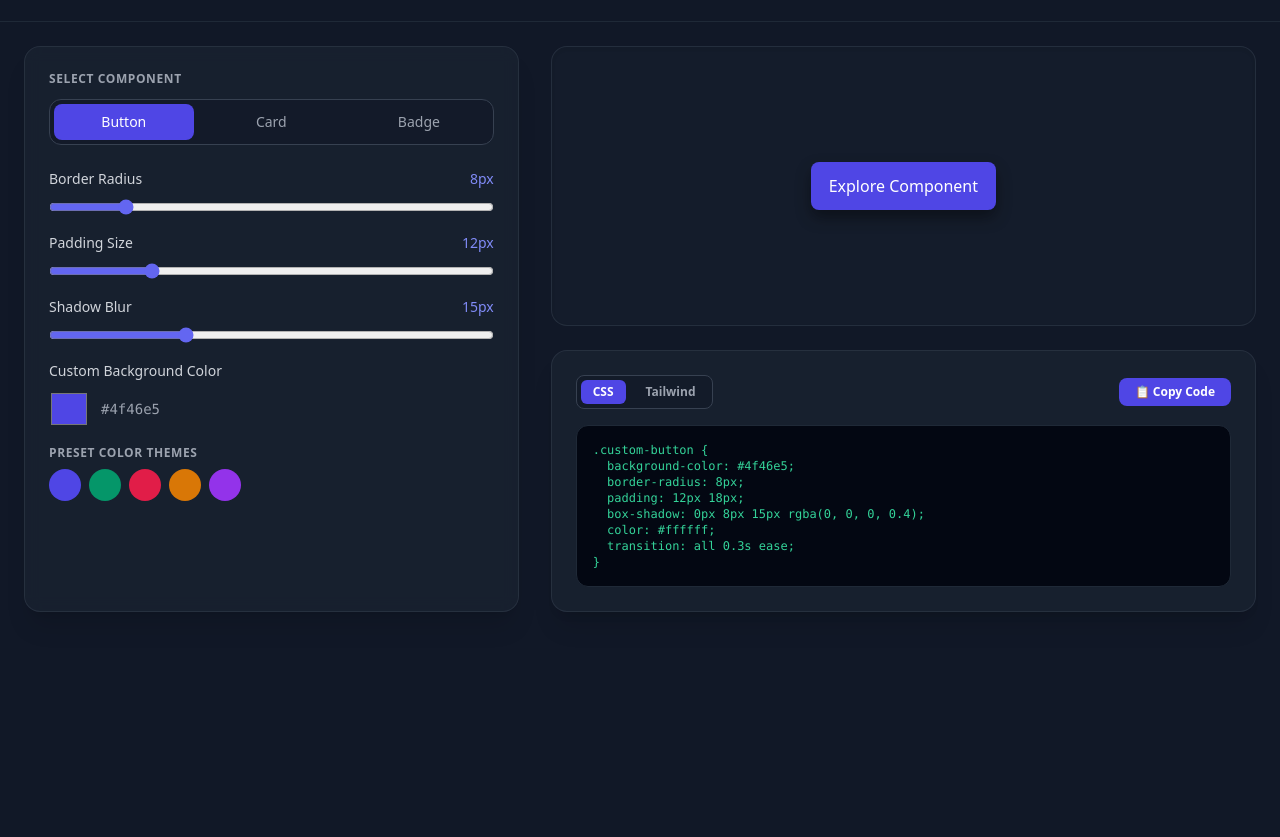
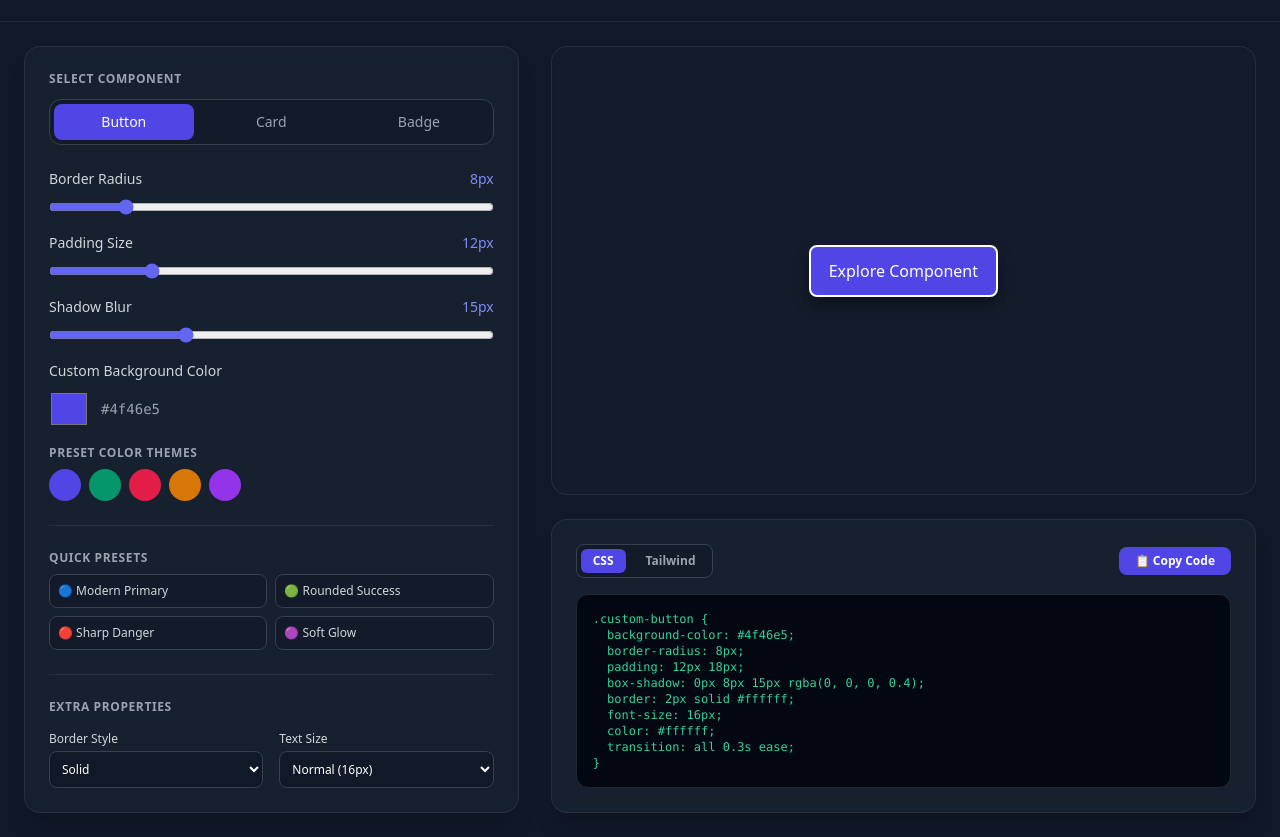
Before and after one commit to dinithiadithya/devkit.lk, a plain HTML site: page index.html in a window 1280 px wide. Shown: the part 79-916 px from the top of the page. Before the commit the page ends 800 px from the top, so only its background shows below. Drawn offline with nearby package versions, Linux system fonts and the light colour scheme.

Commit message:
Add files via upload

```diff
--- a/index.html
+++ b/index.html
@@ -98,6 +98,51 @@
                     </div>
                 </div>
             </div>
+            <!-- Quick UI Component Presets -->
+            <div class="mt-6 pt-6 border-t border-gray-700/50">
+                <label class="block text-xs font-semibold text-gray-400 uppercase tracking-wider mb-2">Quick Presets</label>
+                <div class="grid grid-cols-2 gap-2">
+                    <button onclick="applyPreset(12, 16, 20, '#4f46e5')" class="p-2 text-xs font-medium bg-gray-900/60 hover:bg-indigo-600/30 border border-gray-700 rounded-lg transition text-left text-gray-300">
+                        🔵 Modern Primary
+                    </button>
+                    <button onclick="applyPreset(25, 20, 25, '#059669')" class="p-2 text-xs font-medium bg-gray-900/60 hover:bg-emerald-600/30 border border-gray-700 rounded-lg transition text-left text-gray-300">
+                        🟢 Rounded Success
+                    </button>
+                    <button onclick="applyPreset(4, 10, 10, '#e11d48')" class="p-2 text-xs font-medium bg-gray-900/60 hover:bg-rose-600/30 border border-gray-700 rounded-lg transition text-left text-gray-300">
+                        🔴 Sharp Danger
+                    </button>
+                    <button onclick="applyPreset(16, 24, 30, '#9333ea')" class="p-2 text-xs font-medium bg-gray-900/60 hover:bg-purple-600/30 border border-gray-700 rounded-lg transition text-left text-gray-300">
+                        🟣 Soft Glow
+                    </button>
+                </div>
+            </div>
+            <!-- Extra CSS Customizer (Border Style & Text Size) -->
+            <div class="mt-6 pt-6 border-t border-gray-700/50 space-y-4">
+                <label class="block text-xs font-semibold text-gray-400 uppercase tracking-wider mb-2">Extra Properties</label>
+
+                <div class="grid grid-cols-2 gap-4">
+                    <!-- Border Style Selector -->
+                    <div>
+                        <label class="block text-xs font-medium text-gray-300 mb-1">Border Style</label>
+                        <select id="borderStyleSelect" onchange="updatePreview()" class="w-full bg-gray-900 border border-gray-700 rounded-lg p-2 text-xs text-white focus:outline-none focus:border-indigo-500">
+                            <option value="solid">Solid</option>
+                            <option value="dashed">Dashed</option>
+                            <option value="dotted">Dotted</option>
+                            <option value="none">None</option>
+                        </select>
+                    </div>
+
+                    <!-- Text Size Selector -->
+                    <div>
+                        <label class="block text-xs font-medium text-gray-300 mb-1">Text Size</label>
+                        <select id="textSizeSelect" onchange="updatePreview()" class="w-full bg-gray-900 border border-gray-700 rounded-lg p-2 text-xs text-white focus:outline-none focus:border-indigo-500">
+                            <option value="14px">Small (14px)</option>
+                            <option value="16px" selected>Normal (16px)</option>
+                            <option value="18px">Large (18px)</option>
+                        </select>
+                    </div>
+                </div>
+            </div>
         </section>
 
         <!-- Right Column: Live Preview & Code Generator -->
@@ -130,6 +175,11 @@
 
         </section>
     </main>
+    <!-- Success Toast Notification Popup -->
+    <div id="toastNotification" class="fixed bottom-6 right-6 bg-emerald-600 text-white px-4 py-3 rounded-xl shadow-2xl flex items-center gap-2 transform translate-y-20 opacity-0 transition-all duration-300 z-50">
+        <span>✅</span>
+        <span class="text-sm font-medium">Code copied to clipboard successfully!</span>
+    </div>
 
     <script src="script.js"></script>
 </body>
--- a/script.js
+++ b/script.js
@@ -5,6 +5,8 @@ const radiusInput = document.getElementById('radiusInput');
 const paddingInput = document.getElementById('paddingInput');
 const shadowInput = document.getElementById('shadowInput');
 const bgColorPicker = document.getElementById('bgColorPicker');
+const borderStyleSelect = document.getElementById('borderStyleSelect');
+const textSizeSelect = document.getElementById('textSizeSelect');
 
 const radiusVal = document.getElementById('radiusVal');
 const paddingVal = document.getElementById('paddingVal');
@@ -14,12 +16,15 @@ const colorHexVal = document.getElementById('colorHexVal');
 const previewComponent = document.getElementById('previewComponent');
 const codeOutput = document.getElementById('codeOutput');
 const bodyTag = document.getElementById('bodyTag');
+const toast = document.getElementById('toastNotification');
 
 function updatePreview() {
     const radius = radiusInput.value;
     const padding = paddingInput.value;
     const shadow = shadowInput.value;
     const color = bgColorPicker.value;
+    const borderStyle = borderStyleSelect.value;
+    const textSize = textSizeSelect.value;
 
     radiusVal.textContent = radius + 'px';
     paddingVal.textContent = padding + 'px';
@@ -30,11 +35,15 @@ function updatePreview() {
     previewComponent.style.padding = padding + 'px ' + (padding * 1.5) + 'px';
     previewComponent.style.boxShadow = '0px ' + (shadow / 2) + 'px ' + shadow + 'px rgba(0, 0, 0, 0.4)';
     previewComponent.style.backgroundColor = color;
+    previewComponent.style.borderWidth = borderStyle === 'none' ? '0px' : '2px';
+    previewComponent.style.borderStyle = borderStyle;
+    previewComponent.style.borderColor = '#ffffff';
+    previewComponent.style.fontSize = textSize;
 
-    generateCode(radius, padding, shadow, color);
+    generateCode(radius, padding, shadow, color, borderStyle, textSize);
 }
 
-function generateCode(radius, padding, shadow, color) {
+function generateCode(radius, padding, shadow, color, borderStyle, textSize) {
     if (currentMode === 'css') {
         codeOutput.textContent =
 '.custom-' + currentComponent + ' {\n' +
@@ -42,12 +51,14 @@ function generateCode(radius, padding, shadow, color) {
 '  border-radius: ' + radius + 'px;\n' +
 '  padding: ' + padding + 'px ' + (padding * 1.5) + 'px;\n' +
 '  box-shadow: 0px ' + Math.round(shadow / 2) + 'px ' + shadow + 'px rgba(0, 0, 0, 0.4);\n' +
+'  border: ' + (borderStyle === 'none' ? 'none' : '2px ' + borderStyle + ' #ffffff') + ';\n' +
+'  font-size: ' + textSize + ';\n' +
 '  color: #ffffff;\n' +
 '  transition: all 0.3s ease;\n' +
 '}';
     } else {
         codeOutput.textContent =
-'<div class="bg-[' + color + '] rounded-[' + radius + 'px] px-[' + Math.round(padding * 1.5) + 'px] py-[' + padding + 'px] shadow-[0_' + Math.round(shadow / 2) + 'px_' + shadow + 'px_rgba(0,0,0,0.4)] text-white">\n' +
+'<div class="bg-[' + color + '] rounded-[' + radius + 'px] px-[' + Math.round(padding * 1.5) + 'px] py-[' + padding + 'px] shadow-[0_' + Math.round(shadow / 2) + 'px_' + shadow + 'px_rgba(0,0,0,0.4)] border-2 border-' + borderStyle + ' text-[' + textSize + '] text-white">\n' +
 '  ' + currentComponent.charAt(0).toUpperCase() + currentComponent.slice(1) + ' Component\n' +
 '</div>';
     }
@@ -100,19 +111,42 @@ function setThemeColor(hexColor) {
     updatePreview();
 }
 
+function applyPreset(radius, padding, shadow, color) {
+    radiusInput.value = radius;
+    paddingInput.value = padding;
+    shadowInput.value = shadow;
+    bgColorPicker.value = color;
+    updatePreview();
+}
+
 function copyCode() {
     navigator.clipboard.writeText(codeOutput.textContent);
+
+    // Toast Notification Animation
+    if (toast) {
+        toast.classList.remove('translate-y-20', 'opacity-0');
+        toast.classList.add('translate-y-0', 'opacity-100');
+
+        setTimeout(function() {
+            toast.classList.remove('translate-y-0', 'opacity-100');
+            toast.classList.add('translate-y-20', 'opacity-0');
+        }, 2500);
+    }
+
     const copyBtn = document.getElementById('copyBtn');
+    if (copyBtn) {
         copyBtn.textContent = '✅ Copied!';
         setTimeout(function() {
             copyBtn.textContent = '📋 Copy Code';
         }, 2000);
+    }
 }
 
 const themeToggle = document.getElementById('themeToggle');
 const themeIcon = document.getElementById('themeIcon');
 const themeText = document.getElementById('themeText');
 
+if (themeToggle) {
     themeToggle.addEventListener('click', function() {
         if (bodyTag.classList.contains('bg-gray-900')) {
             bodyTag.classList.remove('bg-gray-900', 'text-white');
@@ -126,6 +160,7 @@ themeToggle.addEventListener('click', function() {
             themeText.textContent = 'Dark Mode';
         }
     });
+}
 
 radiusInput.addEventListener('input', updatePreview);
 paddingInput.addEventListener('input', updatePreview);
```
Lines whose indentation alone changed are shown as unchanged.
